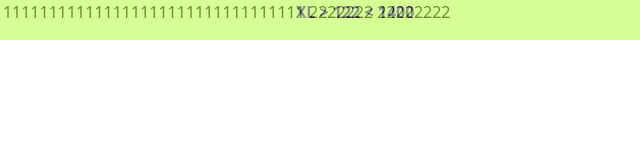
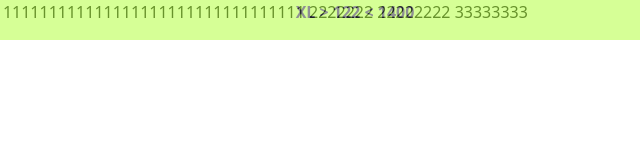
Before and after one commit to manumanmanman/coursgit2021, a website: page index.html in a window 1280 px wide. Shown: the full height of the page, 285-925 px from the left. Drawn offline with Linux system fonts and the light colour scheme.

Commit message:
commit 3 dans mon html

```diff
--- a/index.html
+++ b/index.html
@@ -22,7 +22,7 @@
 22222222
 
 
-    <script src="js/jquery-3.6.0.min.js"></script>
+33333333    <script src="js/jquery-3.6.0.min.js"></script>
     <script src="js/bootstrap.min.js"></script>
     <script src="js/scripts.js"></script>
 </body>
```
